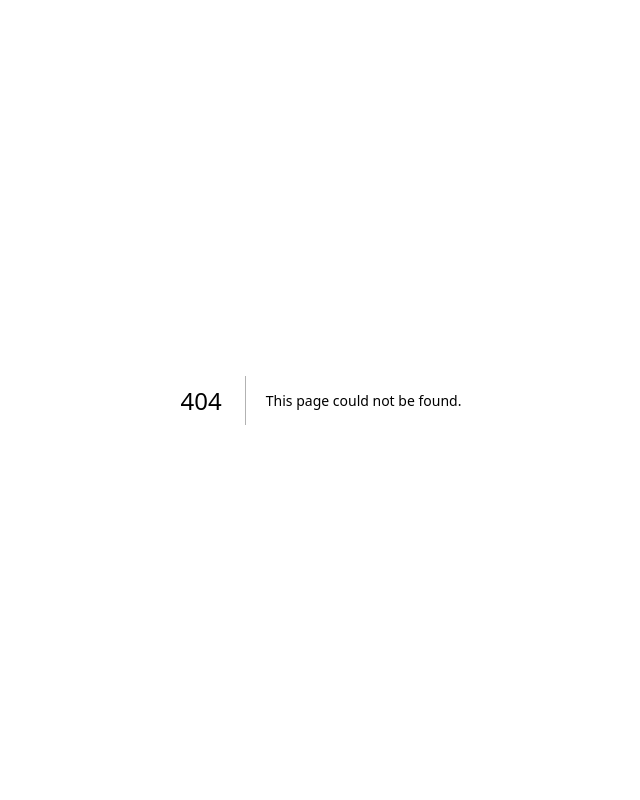
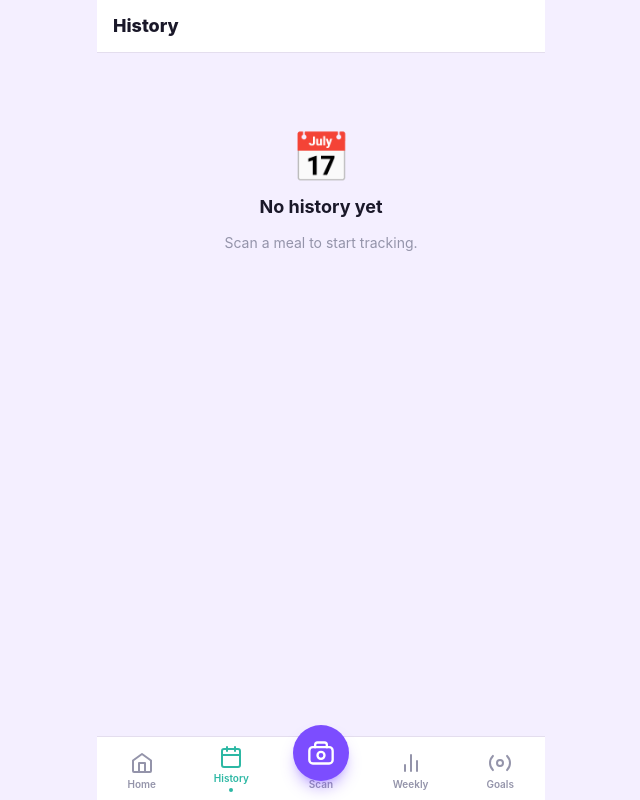
Before and after one commit to Ganga-Boi/mealscan-pro, a Next.js app: page /history in a window 1280 px wide. Before the commit this address had no page. Shown: the whole page, without its empty margins (319-959 px from the left). Built offline with nearby package versions, Linux system fonts and the light colour scheme.

Commit message:
Add files via upload

```diff
--- /dev/null
+++ b/app/history/page.tsx
@@ -0,0 +1,61 @@
+'use client';
+import { useEffect, useState, useCallback } from 'react';
+import BottomNav from '@/components/BottomNav';
+import MealCard from '@/components/MealCard';
+import { loadEntries, deleteEntry, updateEntry } from '@/lib/storage';
+import { displayDate, dayTotals } from '@/lib/calc';
+import type { MealEntry } from '@/lib/types';
+
+function groupByDate(entries: MealEntry[]) {
+  const map = new Map<string, MealEntry[]>();
+  for (const e of entries) {
+    const list = map.get(e.date) ?? [];
+    list.push(e);
+    map.set(e.date, list);
+  }
+  return Array.from(map.entries())
+    .map(([date, entries]) => ({ date, entries: entries.sort((a,b)=>a.savedAt.localeCompare(b.savedAt)), totals: dayTotals(entries) }))
+    .sort((a,b) => b.date.localeCompare(a.date));
+}
+
+export default function HistoryPage() {
+  const [days, setDays] = useState<ReturnType<typeof groupByDate>>([]);
+
+  const load = useCallback(() => {
+    setDays(groupByDate(loadEntries()));
+  }, []);
+
+  useEffect(() => { load(); }, [load]);
+
+  function handleDelete(id: string) {
+    if (confirm('Delete this meal?')) { deleteEntry(id); load(); }
+  }
+
+  function handleUpdate(e: MealEntry) { updateEntry(e); load(); }
+
+  return (
+    <div className="bg-appbg min-h-screen pb-24">
+      <div className="bg-white sticky top-0 z-40 px-4 py-3 border-b border-border">
+        <h1 className="text-lg font-extrabold text-txtpri">History</h1>
+      </div>
+      <div className="px-4 py-4 flex flex-col gap-5">
+        {days.length === 0 ? (
+          <div className="flex flex-col items-center gap-3 py-16 text-center">
+            <span className="text-5xl">📅</span>
+            <p className="font-bold text-lg text-txtpri">No history yet</p>
+            <p className="text-txtsec text-sm">Scan a meal to start tracking.</p>
+          </div>
+        ) : days.map(day => (
+          <div key={day.date} className="flex flex-col gap-2">
+            <div className="flex items-center justify-between px-1">
+              <span className="font-bold text-txtpri">{displayDate(day.date)}</span>
+              <span className="text-xs font-bold bg-primary/10 text-primary px-2.5 py-1 rounded-full">{day.totals.calories.toLocaleString()} kcal</span>
+            </div>
+            {day.entries.map(e=><MealCard key={e.id} entry={e} onUpdate={handleUpdate} onDelete={handleDelete}/>)}
+          </div>
+        ))}
+      </div>
+      <BottomNav/>
+    </div>
+  );
+}
```
